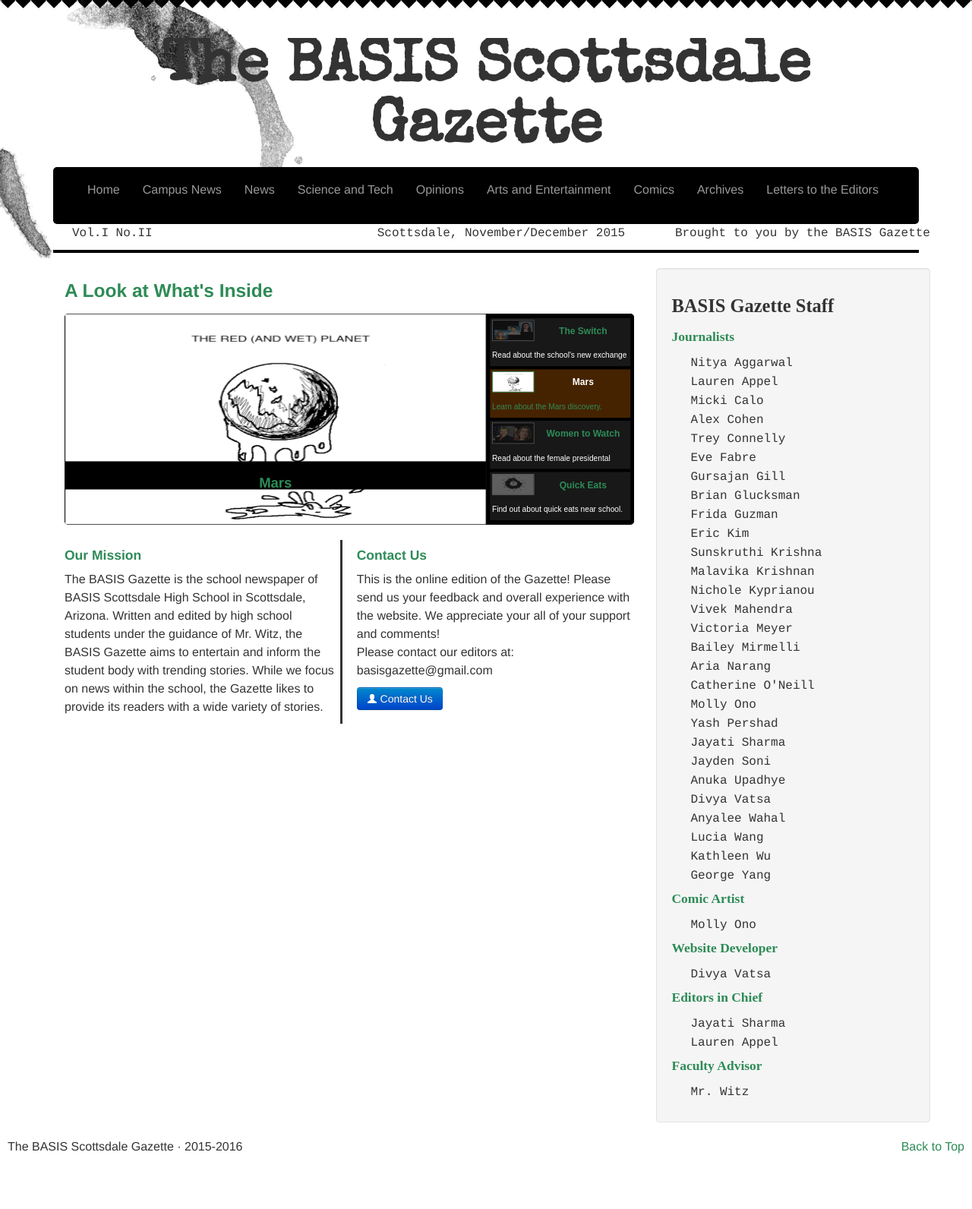
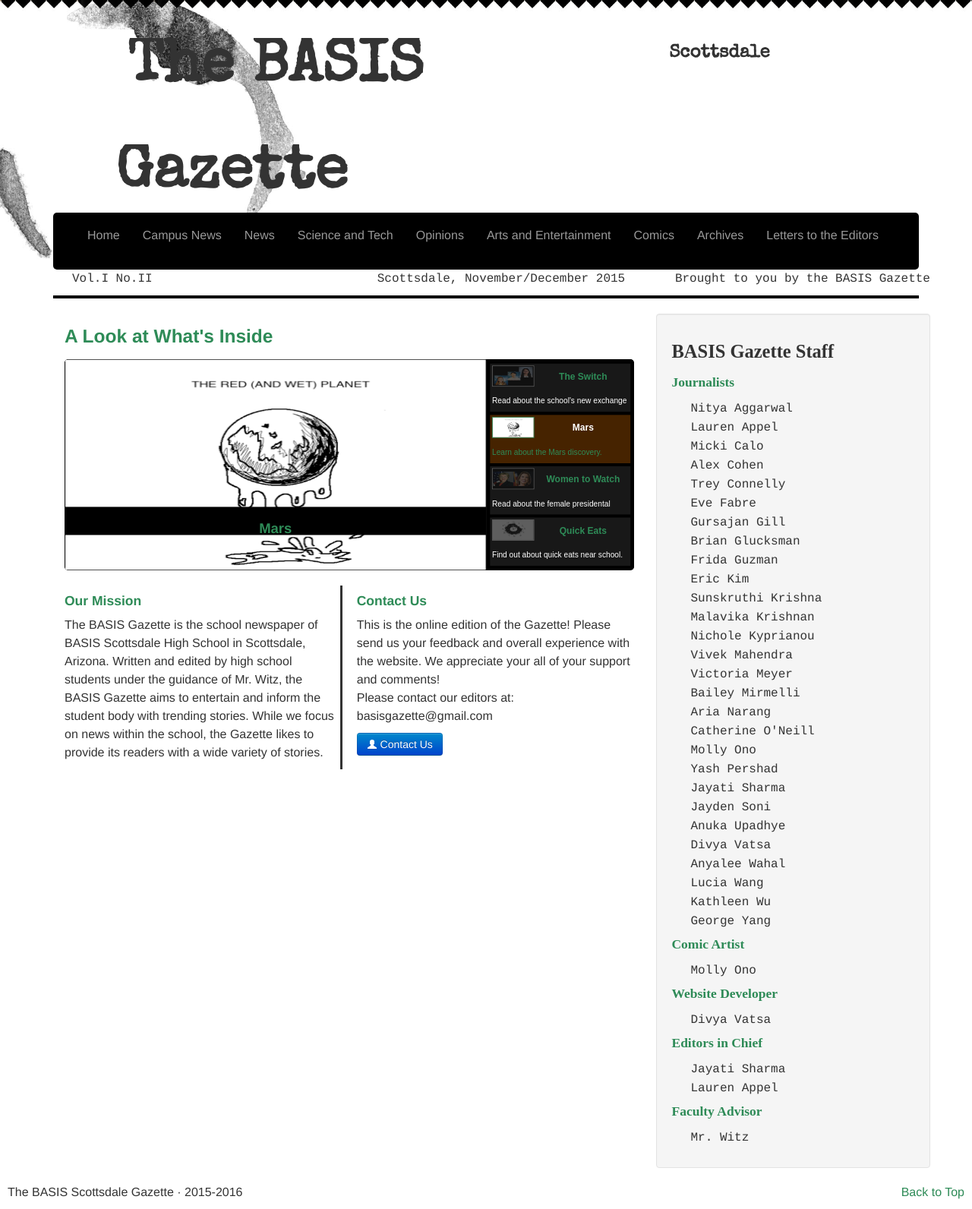
Before and after one commit to Awake99/Awake99.github.io, a Jekyll site: the page built from index.html, in a window 1280 px wide. Shown: the whole page at 76% size. Built offline with Jekyll 4.4.1, drawn with Linux system fonts in a browser that asks for light colours; nearby versions of some CDN libraries; before the commit the page ends 1532 px from its top, so only the background shows below that.

Commit message:
November Edits
Title test

```diff
--- a/_layouts/default.html
+++ b/_layouts/default.html
@@ -27,6 +27,13 @@
       text-align: center;
       overflow: hidden;
     }
+    #header1 {
+      margin-top: 30px;
+      font-family: "Special Elite";
+      font-size: 150%;
+      text-align: center;
+      overflow: hidden;
+    }
     .separator {
       border-color: black;
       color: black;
@@ -51,7 +58,20 @@
 <body>
 	<div class="container">
 
-    <h1 id="header">The BASIS Scottsdale Gazette</h1>
+
+    <div class="container">
+        <div class="row-fluid">
+            <div class="span6">
+                <h1 id="header">The BASIS</h1>
+            </div>
+            <div class="span6">
+              <h1 id="header1">Scottsdale</h1>
+            </div>
+        </div>
+          <div class="span4 text-center">
+              <h1 id="header">Gazette</h1>
+          </div>
+    </div>
 
     <nav class="navbar-inverse" style="background-color:black; border-radius:5px;">
       <div class="container">
```
